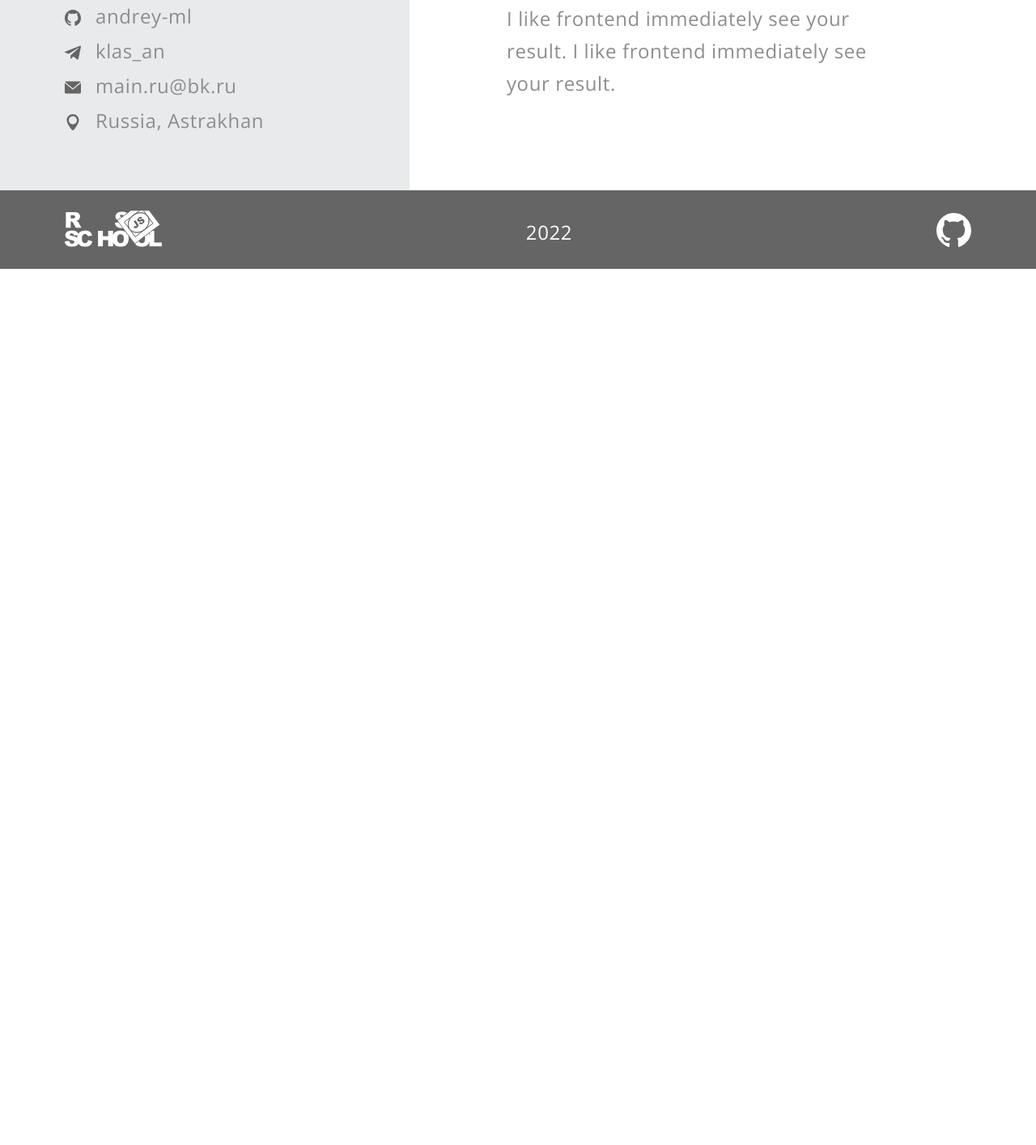
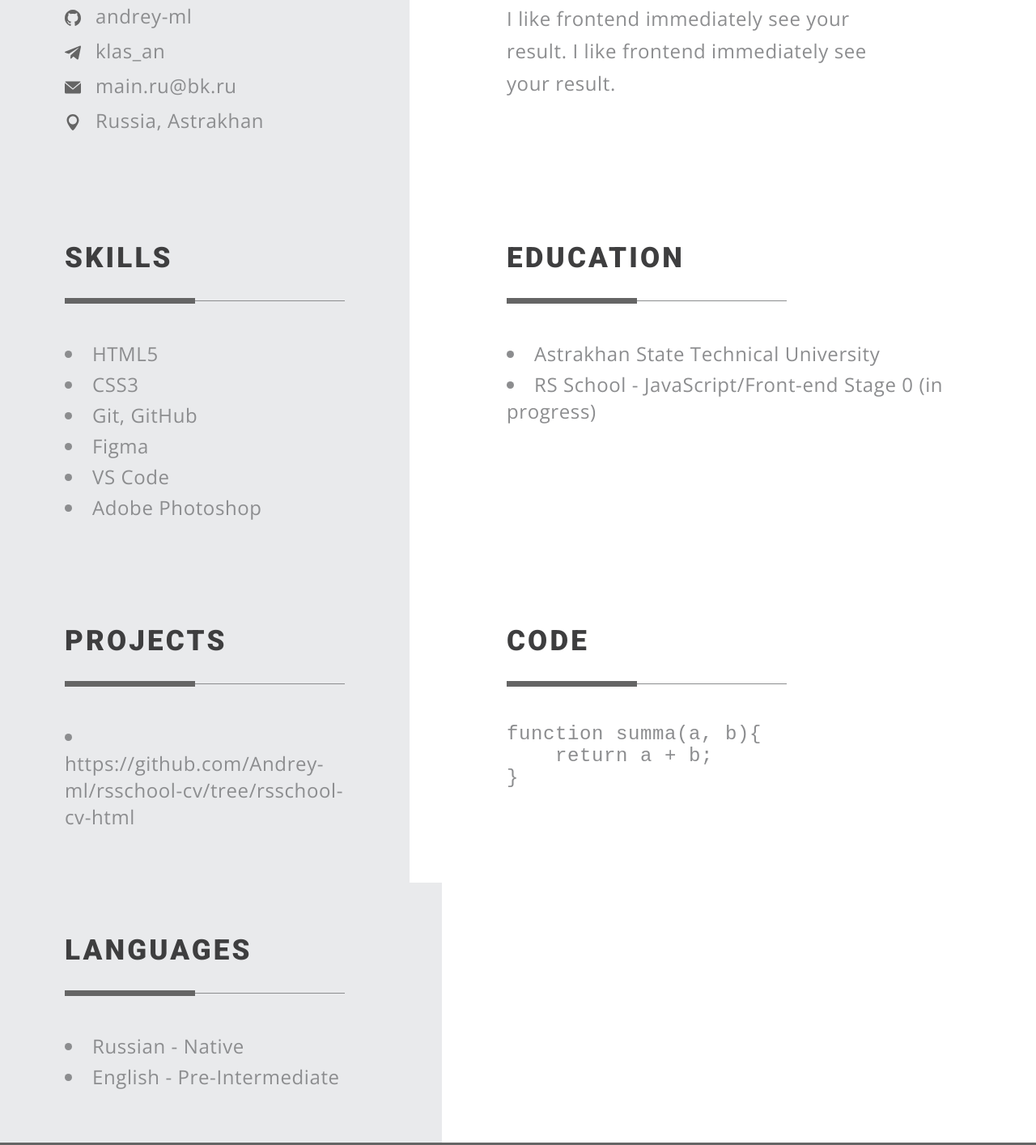
Before and after one commit to Andrey-ml/rsschool-cv, a plain HTML site: page index.html in a window 1280 px wide. Shown: the part 721-2135 px from the top of the page at 81% size. Before the commit the page ends 1053 px from the top, so only its background shows below. Drawn offline with nearby package versions, Linux system fonts and the light colour scheme.

Commit message:
feat: complete section skills, education, projects, code, languags

```diff
--- a/index.html
+++ b/index.html
@@ -75,6 +75,89 @@
                          </p>
                     </section>
                </div>
+               <div class="wrapper__section">
+                    <section class="section__left">
+                         <h2 class="section__heading" id="skills">
+                              Skills
+                         </h2>
+                         <img alt="line" class="line__heading" src="./assets/svg/line.svg">
+                         <ul>
+                              <li class="list__item">
+                                   <a class="contact__link">HTML5</a>
+                              </li>
+                              <li class="list__item">
+                                   <a class="contact__link">CSS3</a>
+                              </li>
+                              <li class="list__item">
+                                   <a class="contact__link">Git, GitHub</a>
+                              </li>
+                              <li class="list__item">
+                                   <a class="contact__link">Figma</a>
+                              </li>
+                              <li class="list__item">
+                                   <a class="contact__link">VS Code</a>
+                              </li>
+                              <li class="list__item">
+                                   <a class="contact__link">Adobe Photoshop</a>
+                              </li>
+                         </ul>
+                    </section>
+                    <section class="section__right">
+                         <h2 class="section__heading" id="education">
+                              Education
+                         </h2>
+                         <img alt="line" class="line__heading" src="./assets/svg/line.svg">
+                         <ul>
+                              <li class="list__item">
+                                   <a class="contact__link">Astrakhan State Technical University</a>
+                              </li>
+                              <li class="list__item">
+                                   <a class="contact__link">RS School - JavaScript/Front-end Stage 0 (in progress)</a>
+                              </li>
+
+                         </ul>
+                    </section>
+               </div>
+               <div class="wrapper__section">
+                    <section class="section__left">
+                         <h2 class="section__heading" id="projects">
+                              Projects
+                         </h2>
+                         <img alt="line" class="line__heading" src="./assets/svg/line.svg">
+                         <ul>
+                              <li class="list__item">
+                                   <a class="contact__link" href="https://github.com/Andrey-ml/rsschool-cv/tree/rsschool-cv-html"
+                                        target="_blank">https://github.com/Andrey-ml/rsschool-cv/tree/rsschool-cv-html</a>
+                              </li>
+
+                         </ul>
+                    </section>
+                    <section class="section__right">
+                         <h2 class="section__heading" id="code">
+                              Code
+                         </h2>
+                         <img alt="line" class="line__heading" src="./assets/svg/line.svg">
+                         <pre><code>function summa(a, b){
+    return a + b;
+}</code></pre>
+                    </section>
+               </div>
+               <div class="wrapper__section">
+                    <section class="section__left">
+                         <h2 class="section__heading">
+                              languages
+                         </h2>
+                         <img alt="line" class="line__heading" src="./assets/svg/line.svg">
+                         <ul>
+                              <li class="list__item">
+                                   <a class="contact__link">Russian - Native</a>
+                              </li>
+                              <li class="list__item">
+                                   <a class="contact__link">English - Pre-Intermediate</a>
+                              </li>
+                         </ul>
+                    </section>
+               </div>
           </main>
           <footer class="footer">
                <div class="footer__logo_rsshool">
--- a/style.css
+++ b/style.css
@@ -111,9 +111,6 @@ html {
 }
 
 
-
-
-
 .section__left {
     background-color: #E9EAEC;
     width: 546px;
@@ -141,7 +138,7 @@ html {
     padding: 29px 0 38px;
 }
 
-.section__text{
+.section__text {
     line-height: 40px;
 }
 
@@ -155,7 +152,8 @@ html {
     align-items: center;
     padding-bottom: 5px;
 }
-.contact__link{
+
+.contact__link {
     color: #8C8D8F;
     padding-bottom: 5px;
 }
@@ -165,17 +163,18 @@ html {
 }
 
 
-.icon__telegram{
+.icon__telegram {
     background-image: url(./assets/svg/telegram.svg);
 }
 
 
-.icon__email{
-    background-image: url(./assets/svg/email.svg);;
+.icon__email {
+    background-image: url(./assets/svg/email.svg);
+    ;
 }
 
 
-.icon__map{
+.icon__map {
     background-image: url(./assets/svg/map.svg);
 }
 
@@ -186,6 +185,12 @@ html {
     width: 20px;
     height: 20px;
 }
+
+.list__item {
+    margin-bottom: 5px;
+    list-style: inside;
+}
+
 
 .footer {
     background-color: #656565;
```
